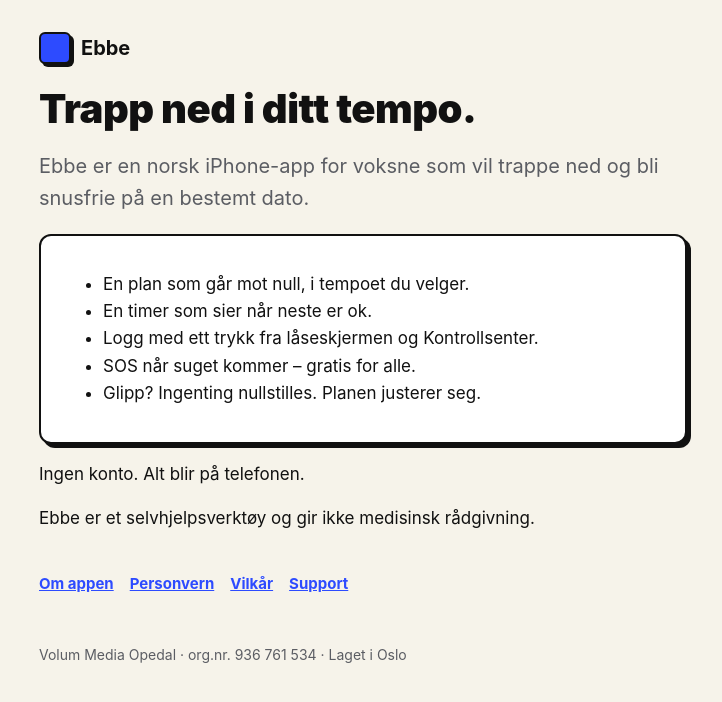
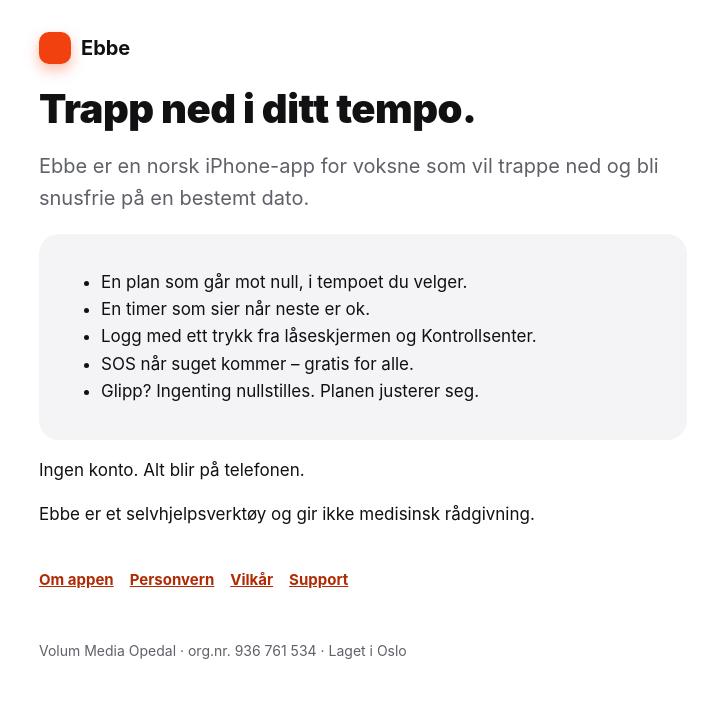
Before and after one commit to endreopedal/ebbe-site, a plain HTML site: page index.html in a window 1280 px wide. Shown: the whole page, without its empty margins (277-999 px from the left). Drawn offline with Linux system fonts and the light colour scheme.

Commit message:
Orange-rød design
Co-Authored-By: Claude Opus 5.5 <noreply@anthropic.com>

```diff
--- a/style.css
+++ b/style.css
@@ -1,5 +1,5 @@
 :root {
-  --tide: #2D4BFF; --glow: #C6F236; --sand: #F6F3EA; --foam: #FFFFFF; --ink: #111111; --ink-soft: #5B5D63; --kelp: #13803A; --stroke: #111111;
+  --tide: #F2400F; --tide-deep: #B02A04; --tide-soft: #FFEBE4; --sand: #FFFFFF; --foam: #F4F4F6; --ink: #111114; --ink-soft: #5F6168; --kelp: #12804A;
 }
 * { box-sizing: border-box; }
 body {
@@ -10,13 +10,13 @@ body {
 main { max-width: 680px; margin: 0 auto; padding: 32px 16px 64px; }
 header { display: flex; align-items: center; gap: 10px; margin-bottom: 24px; }
 header a { color: var(--ink); text-decoration: none; font-weight: 700; font-size: 20px; font-family: ui-rounded, -apple-system, sans-serif; }
-.wave { width: 32px; height: 32px; border-radius: 6px; background: var(--tide); border: 2.5px solid var(--ink); box-shadow: 3px 3px 0 var(--ink); display: inline-block; }
-h1 { font-size: 40px; font-weight: 900; line-height: 1.05; margin: 8px 0 12px; letter-spacing: -0.5px; }
+.wave { width: 32px; height: 32px; border-radius: 10px; background: var(--tide); box-shadow: 0 6px 14px rgba(242,64,15,.35); display: inline-block; }
+h1 { color: var(--ink); font-size: 40px; font-weight: 900; line-height: 1.05; margin: 8px 0 12px; letter-spacing: -0.5px; }
 h2 { font-family: ui-rounded, -apple-system, sans-serif; font-size: 22px; margin-top: 32px; }
 p, li { color: var(--ink); }
 .lead { font-size: 20px; color: var(--ink-soft); }
-.card { background: var(--foam); border: 2px solid var(--ink); border-radius: 12px; padding: 18px 22px; margin: 16px 0; box-shadow: 4px 4px 0 var(--ink); }
-a { color: var(--tide); font-weight: 700; }
-mark { background: var(--glow); padding: 0 4px; border: 1.5px solid var(--ink); border-radius: 4px; }
+.card { background: var(--foam); border-radius: 20px; padding: 18px 22px; margin: 16px 0; }
+a { color: var(--tide-deep); font-weight: 700; }
+mark { background: var(--tide-soft); color: var(--tide-deep); padding: 0 6px; border-radius: 999px; }
 nav.links { display: flex; flex-wrap: wrap; gap: 16px; margin-top: 40px; font-size: 15px; }
 footer { margin-top: 48px; font-size: 14px; color: var(--ink-soft); }
```
